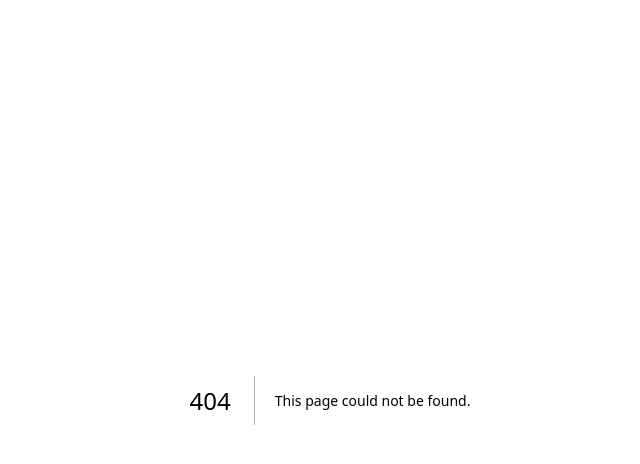
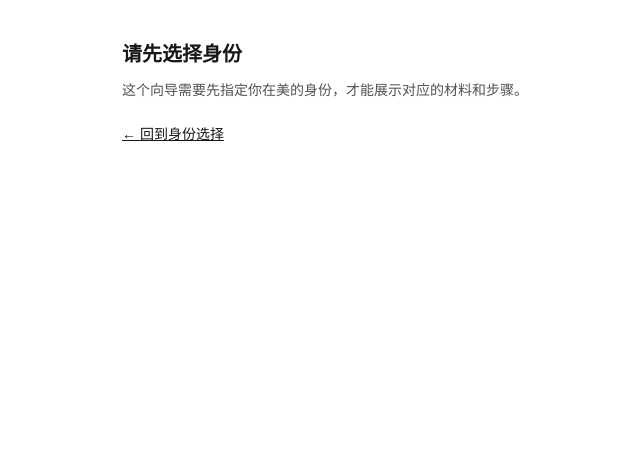
Before and after one commit to xxxmnalx/VisaApplyHelp, a Next.js app: page /jp/tourist/wizard in a window 1280 px wide. Before the commit this address had no page. Shown: the top 464 px of the page, without its empty margins (310-950 px from the left). Built offline with nearby package versions, Linux system fonts and the light colour scheme.

Commit message:
新增: app/jp/tourist/wizard/page.tsx 日本观光流程向导页
https://claude.ai/code/session_01VmS9UsFYC4ajDpPG5WGJgL

```diff
--- /dev/null
+++ b/app/jp/tourist/wizard/page.tsx
@@ -0,0 +1,48 @@
+import Link from "next/link";
+import { notFound } from "next/navigation";
+import WizardShell from "@/components/WizardShell";
+import { getFlow } from "@/lib/flows";
+import type { UsStatus } from "@/lib/types";
+
+type SearchParams = { status?: string };
+
+export default function JpTouristWizardPage({
+  searchParams,
+}: {
+  searchParams: SearchParams;
+}) {
+  const flow = getFlow("jp-tourist");
+  if (!flow) notFound();
+
+  const status = searchParams.status as UsStatus | undefined;
+  if (!status || !flow.supportedStatus.includes(status)) {
+    return (
+      <main className="mx-auto max-w-md px-4 py-10">
+        <h1 className="text-xl font-semibold">请先选择身份</h1>
+        <p className="mt-3 text-sm text-neutral-600">
+          这个向导需要先指定你在美的身份，才能展示对应的材料和步骤。
+        </p>
+        <p className="mt-6 text-sm">
+          <Link href="/jp/tourist" className="underline">
+            ← 回到身份选择
+          </Link>
+        </p>
+      </main>
+    );
+  }
+
+  return (
+    <main className="mx-auto max-w-md px-4 pb-12 pt-6">
+      <div className="text-xs text-neutral-500">
+        <Link href="/jp/tourist" className="underline">
+          {flow.name}
+        </Link>
+        <span className="mx-1">·</span>
+        <span>身份：{status}</span>
+      </div>
+      <div className="mt-4">
+        <WizardShell flow={flow} status={status} />
+      </div>
+    </main>
+  );
+}
```
